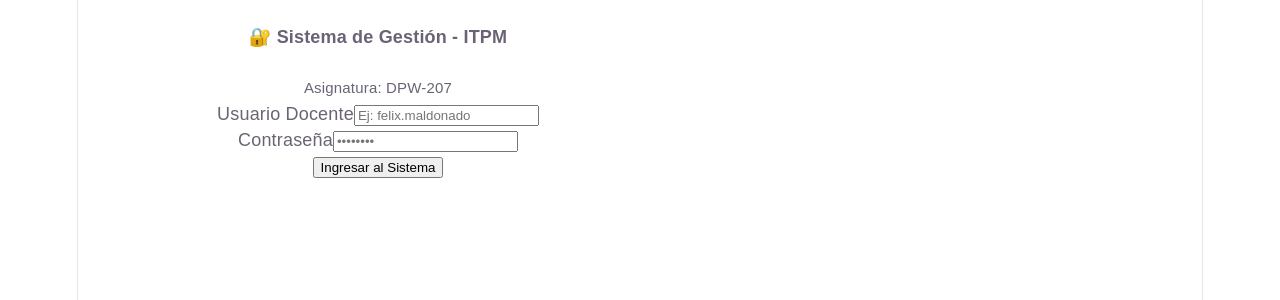
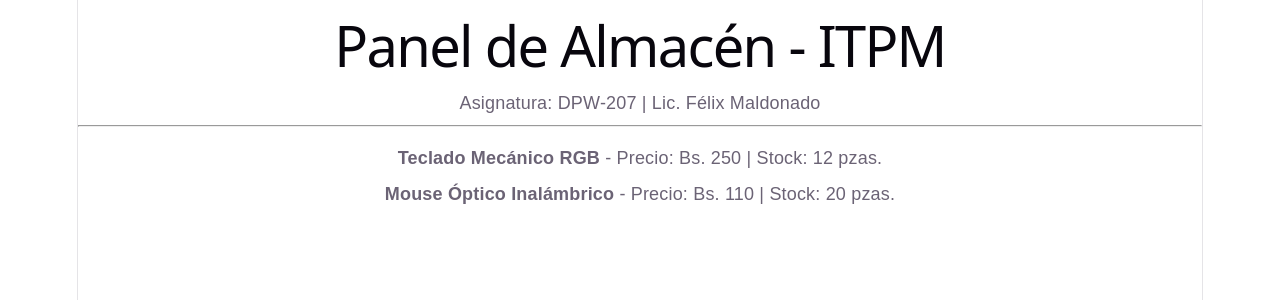
Before and after one commit to Web1-Profe-Maldonado-2026/app-vue, a Vue app: page / in a window 1280 px wide. Shown: the top 300 px of the page. Built offline with nearby package versions, Linux system fonts and the light colour scheme.

Commit message:
volviendo a la anterior version

```diff
--- a/src/App.vue
+++ b/src/App.vue
@@ -1,7 +1,5 @@
 <script setup lang="ts">
-import { ref } from 'vue';
-
-// 1. CONTRATOS DE TIPADO (TypeScript Estricto)
+// Pegamos el contrato y los datos de la pizarra
 interface Producto {
   id: number;
   nombre: string;
@@ -9,108 +7,23 @@ interface Producto {
   stock: number;
 }
 
-// 2. ESTADO REACTIVO (Memoria RAM)
-const isAuthenticated = ref<boolean>(false);
-const username = ref<string>('');
-const password = ref<string>('');
-const errorMessage = ref<string>('');
-
-// 3. DATOS DEL ALMACÉN
 const listaProductos: Producto[] = [
   { id: 101, nombre: "Teclado Mecánico RGB", precio: 250, stock: 12 },
-  { id: 102, nombre: "Mouse Óptico Inalámbrico", precio: 110, stock: 20 },
-  { id: 103, nombre: "Monitor Gamer 24' 144Hz", precio: 1450, stock: 5 }
+  { id: 102, nombre: "Mouse Óptico Inalámbrico", precio: 110, stock: 20 }
 ];
-
-// 4. LÓGICA DE CONTROL DE ACCESO
-const handleLogin = (): void => {
-  if (username.value === 'felix.maldonado' && password.value === 'itpm2026') {
-    isAuthenticated.value = true;
-    errorMessage.value = '';
-  } else {
-    errorMessage.value = '❌ Credenciales incorrectas. Intente de nuevo, colega.';
-  }
-};
-
-const handleLogout = (): void => {
-  isAuthenticated.value = false;
-  username.value = '';
-  password.value = '';
-};
 </script>
 
 <template>
-  <div class="container mt-5" style="font-family: sans-serif; max-width: 600px;">
-
-    <div v-if="!isAuthenticated" class="card shadow border-0">
-      <div class="card-header bg-dark text-white text-center py-3">
-        <h4 class="mb-0">🔐 Sistema de Gestión - ITPM</h4>
-        <small class="text-muted">Asignatura: DPW-207</small>
-      </div>
-      <div class="card-body p-4">
-        <form @submit.prevent="handleLogin">
-          <div class="mb-3">
-            <label class="form-label fw-bold">Usuario Docente</label>
-            <input
-              v-model="username"
-              type="text"
-              class="form-control"
-              placeholder="Ej: felix.maldonado"
-              required
-            />
-          </div>
-          <div class="mb-3">
-            <label class="form-label fw-bold">Contraseña</label>
-            <input
-              v-model="password"
-              type="password"
-              class="form-control"
-              placeholder="••••••••"
-              required
-            />
-          </div>
-
-          <div v-if="errorMessage" class="alert alert-danger py-2 text-center small mb-3">
-            {{ errorMessage }}
-          </div>
-
-          <button type="submit" class="btn btn-primary w-100 fw-bold py-2 shadow-sm">
-            Ingresar al Sistema
-          </button>
-        </form>
-      </div>
+  <div class="container mt-5 text-center" style="font-family: sans-serif;">
+    <div class="alert alert-success shadow">
+      <h1> Panel de Almacén - ITPM</h1>
+      <p>Asignatura: DPW-207 | Lic. Félix Maldonado</p>
+      <hr>
+      <ul style="list-style: none; padding: 0;">
+        <li v-for="p in listaProductos" :key="p.id" style="margin-bottom: 10px;">
+           <b>{{ p.nombre }}</b> - Precio: Bs. {{ p.precio }} | Stock: {{ p.stock }} pzas.
+        </li>
+      </ul>
     </div>
-
-    <div v-else class="card shadow border-0">
-      <div class="card-header bg-success text-white d-flex justify-content-between align-items-center py-3">
-        <h5 class="mb-0">🚀 Panel de Almacén - Activo</h5>
-        <button @click="handleLogout" class="btn btn-sm btn-light fw-bold shadow-sm">
-          Salir 🚪
-        </button>
-      </div>
-      <div class="card-body p-4 text-center">
-        <h4 class="text-success fw-bold">¡Bienvenido, Lic. Félix Maldonado!</h4>
-        <p class="text-muted small">Control de Inventarios en Tiempo Real</p>
-        <hr />
-
-        <ul class="list-group list-group-flush text-start">
-          <li
-            v-for="p in listaProductos"
-            :key="p.id"
-            class="list-group-item d-flex justify-content-between align-items-center py-3"
-          >
-            <div>
-              📦 <span class="fw-bold">{{ p.nombre }}</span>
-              <br />
-              <small class="text-muted">ID: {{ p.id }}</small>
-            </div>
-                <span class="badge bg-dark rounded-pill">
-                  Bs. {{ p.precio }} | Stock: {{ p.stock }} pzas.
-                </span>
-          </li>
-        </ul>
-      </div>
-    </div>
-
   </div>
 </template>
```
